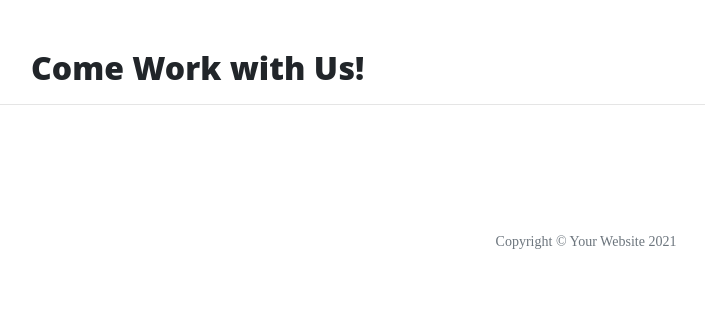
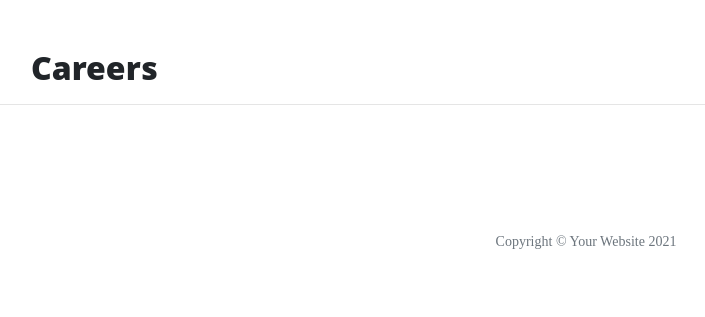
Before and after one commit to Summersby95/python-practice, a Flask app: page /careers in a window 1280 px wide. Shown: the part 629-946 px from the top of the page, without its empty margins (54-759 px from the left). Run offline with Flask 2, Linux system fonts and the light colour scheme; some libraries are stand-ins or nearby versions.

Commit message:
fix: remove hard-coded html and pass header details from server

```diff
--- a/templates/careers.html
+++ b/templates/careers.html
@@ -1,4 +1,4 @@
 {% extends "base.html" %}
 {% block content %}
-    <h2>Come Work with Us!</h2>
+    <h2>{{ page_title }}</h2>
 {% endblock %}
```
